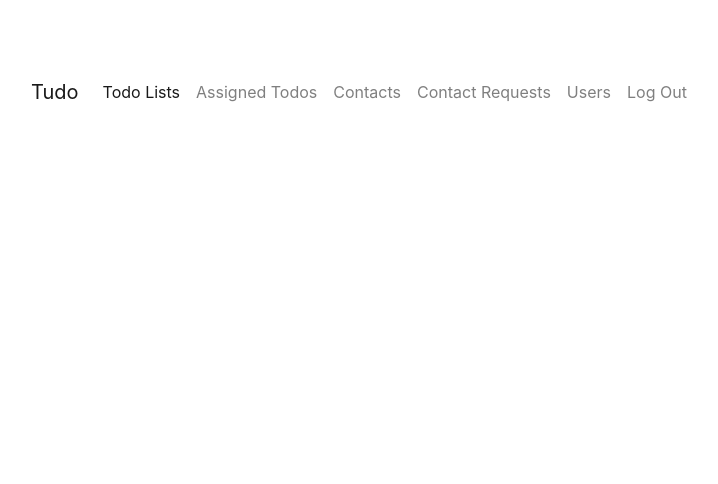
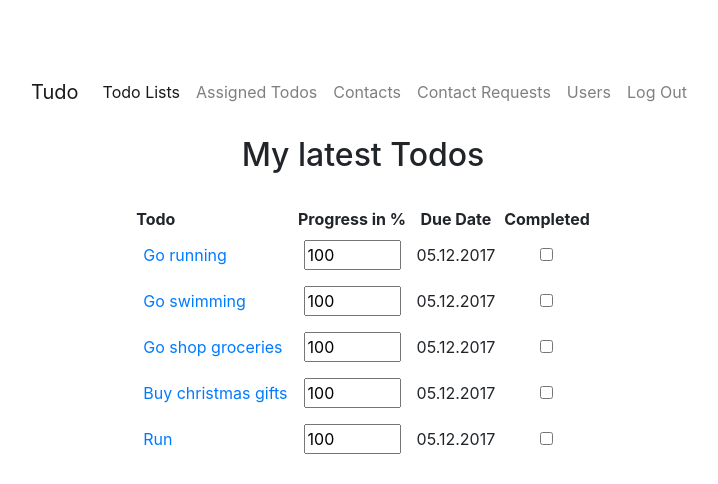
Before and after one commit to floriantoenjes/tudo_frontend, an Angular app: page /assigned_todo_list in a window 1280 px wide. Before the commit this address led to /. Shown: the top 484 px of the page, without its empty margins (277-995 px from the left). Built offline with nearby package versions, Linux system fonts and the light colour scheme.

Commit message:
Added assigned todo list

```diff
--- /dev/null
+++ b/src/app/assigned-todo-list/assigned-todo-list.component.html
@@ -0,0 +1,62 @@
+<div class="col-sm-12 text-center">
+  <h2>My latest Todos</h2>
+</div>
+<table class="todo-table">
+  <tr class="text-center">
+    <th class="text-left">Todo</th>
+    <th>Progress in %</th>
+    <th>Due Date</th>
+    <th>Completed</th>
+    <!--<th>Remove</th>-->
+  </tr>
+  <tr>
+    <td><a href="detail.html">Go running</a></td>
+    <td>
+      <input type="number" min="0" max="100" value="100">
+    </td>
+    <td>05.12.2017</td>
+    <td class="text-center">
+      <input type="checkbox" />
+    </td>
+  </tr>
+  <tr>
+    <td><a href="#">Go swimming</a></td>
+    <td>
+      <input type="number" min="0" max="100" value="100">
+    </td>
+    <td>05.12.2017</td>
+    <td class="text-center">
+      <input type="checkbox" />
+    </td>
+  </tr>
+  <tr>
+    <td><a href="#">Go shop groceries</a></td>
+    <td>
+      <input type="number" min="0" max="100" value="100">
+    </td>
+    <td>05.12.2017</td>
+    <td class="text-center">
+      <input type="checkbox" />
+    </td>
+  </tr>
+  <tr>
+    <td><a href="#">Buy christmas gifts</a></td>
+    <td>
+      <input type="number" min="0" max="100" value="100">
+    </td>
+    <td>05.12.2017</td>
+    <td class="text-center">
+      <input type="checkbox" />
+    </td>
+  </tr>
+  <tr>
+    <td><a href="#">Run</a></td>
+    <td>
+      <input type="number" min="0" max="100" value="100">
+    </td>
+    <td>05.12.2017</td>
+    <td class="text-center">
+      <input type="checkbox" />
+    </td>
+  </tr>
+</table>
--- a/src/app/nav/nav.component.html
+++ b/src/app/nav/nav.component.html
@@ -11,7 +11,7 @@
           <a class="nav-link" routerLink="/">Todo Lists<span class="sr-only">(current)</span></a>
         </li>
         <li class="nav-item">
-          <a class="nav-link" href="#">Assigned Todos</a>
+          <a class="nav-link" routerLink="/assigned_todo_list">Assigned Todos</a>
         </li>
         <li class="nav-item">
           <a class="nav-link" routerLink="/contacts">Contacts</a>
```
Also changed, not shown: src/app/app.module.ts (+5 -2 lines), src/app/assigned-todo-list/assigned-todo-list.component.ts (added, +8 -0 lines), src/app/assigned-todo-list/assigned-todo-list.component.css (added), 1 other file (tests, documents, lock files or other folders).
